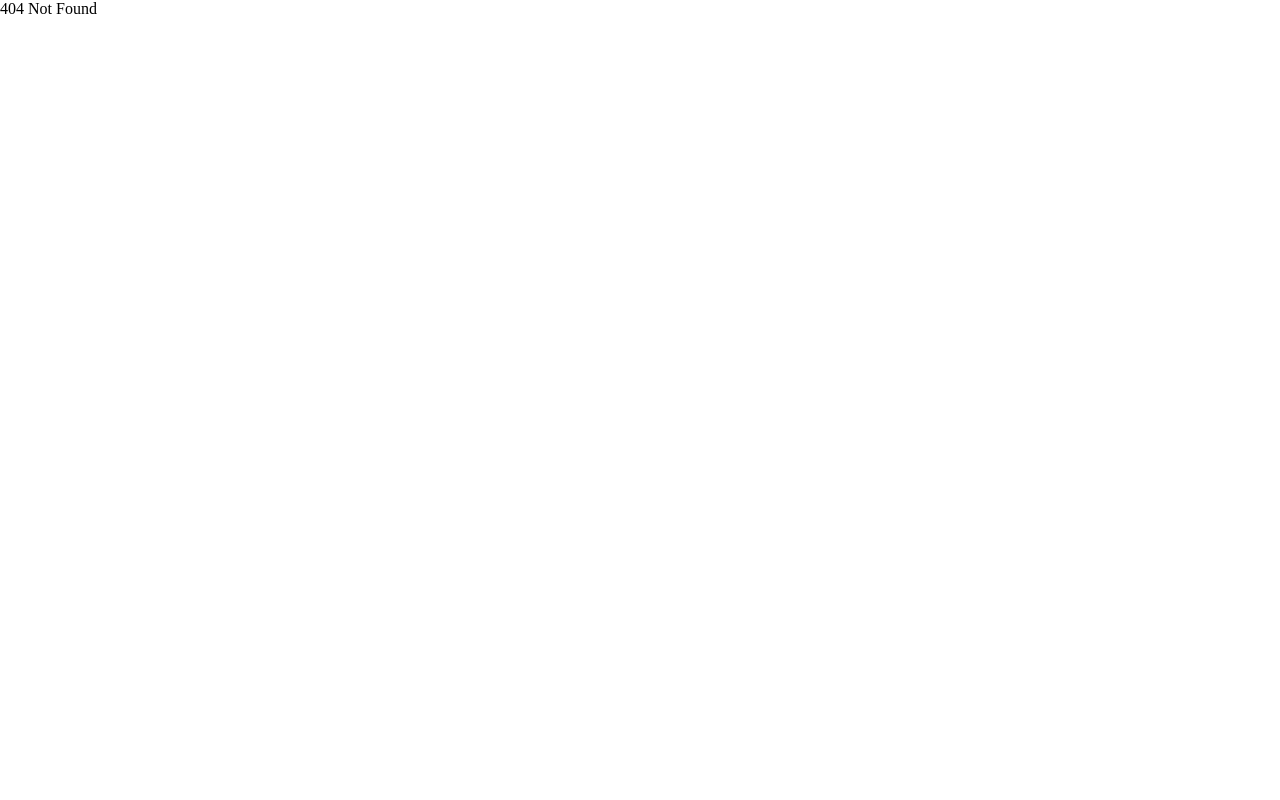
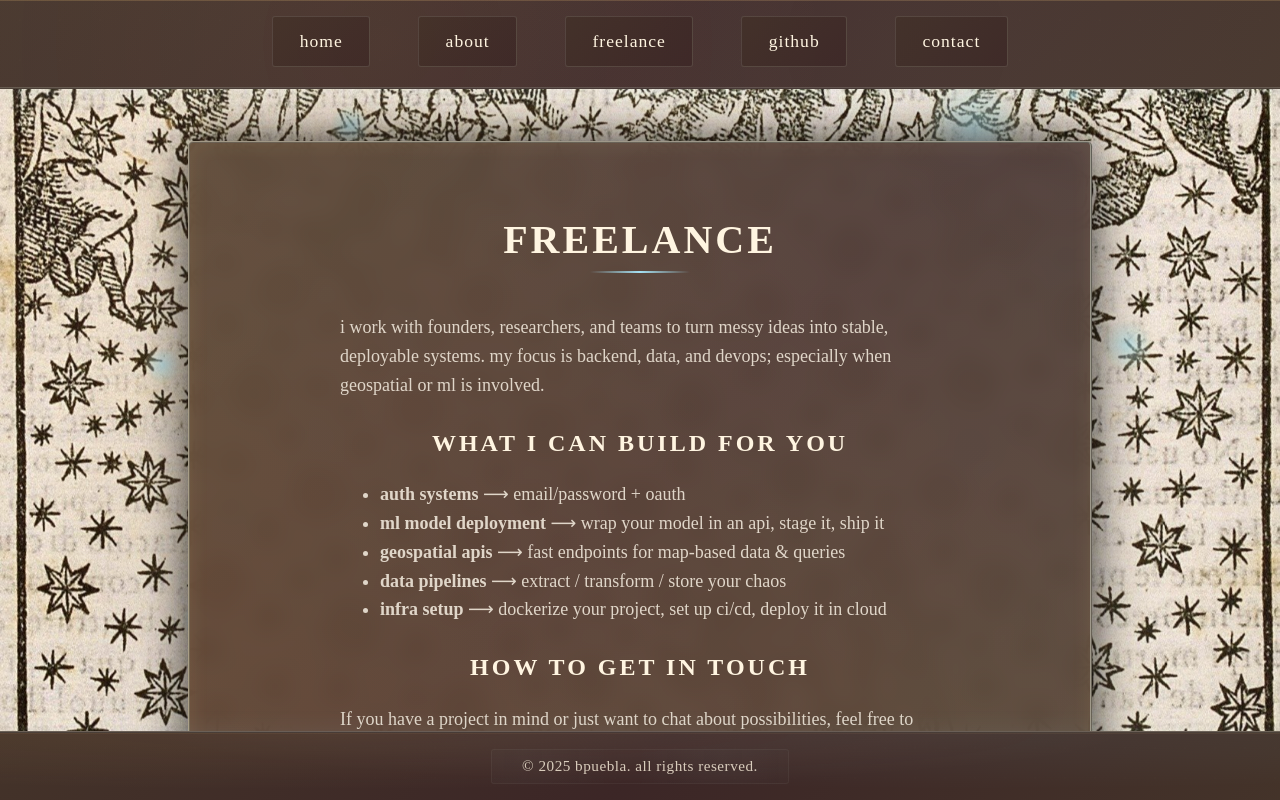
Before and after one commit to bpuebla/blog, a Next.js app: page /freelance in a window 1280 px wide. Before the commit this address had no page. Built offline with nearby package versions, Linux system fonts and the light colour scheme.

Commit message:
freelance page + fixed about page and posts

```diff
--- a/app/components/Layout.tsx
+++ b/app/components/Layout.tsx
@@ -139,7 +139,7 @@ const floatingElements = css`
 export const baseContentSection = css`
   display: flex;
   flex-direction: column;
-  justify-content: space-between;
+  justify-content: start;
   padding: 40px 150px;
   border: 2px ridge rgba(170, 170, 157, 0.8);
   border-radius: 5px;
@@ -198,6 +198,16 @@ export const baseContentSection = css`
         background: linear-gradient(90deg, transparent, #a5e2f5, transparent);
       }
       }
+
+  a {
+    color: #a5e2f5;
+    text-decoration: none;
+    transition: color 0.3s ease;
+
+    &:hover {
+      color: #fff5e1;
+    }
+  }
   /* Inner content styling */
   & > * {
     position: relative;
--- a/app/components/Navbar.tsx
+++ b/app/components/Navbar.tsx
@@ -192,7 +192,7 @@ const Navbar: React.FC = () => {
         {[
           { name: "home", link: "/" },
           { name: "about", link: "/about" },
-          { name: "services", link: "/services" },
+          { name: "freelance", link: "/freelance" },
           { name: "github", link: "https://github.com/bpuebla" },
           { name: "contact", link: "mailto:0bautistapuebla@gmail.com" },
         ].map((item) => (
--- /dev/null
+++ b/pages/freelance.tsx
@@ -0,0 +1,63 @@
+/** @jsxImportSource @emotion/react */
+import React from "react";
+import { css } from '@emotion/react';
+import Layout, { baseContentSection } from "../app/components/Layout";
+
+const freelanceContentSection = css`
+  ${baseContentSection}
+
+  // .freelance-title {
+  //   font-family: 'EB Garamond', serif;
+  //   font-size: 32px;
+  //   color: #fff5e1;
+  //   text-transform: uppercase;
+  //   letter-spacing: 2px;
+  //   margin-bottom: 20px;
+  //   text-shadow: 2px 2px 4px rgba(0, 0, 0, 0.6);
+  // }
+
+  .freelance-content {
+    font-size: 18px;
+    line-height: 1.6;
+    color: #e0d6c9;
+    max-width: 600px;
+    text-align: left;
+  }
+  h3 {
+      font-family: 'EB Garamond', serif;
+      font-size: 1.5rem;
+      color: #fff5e1;
+      text-transform: uppercase;
+      letter-spacing: 3px;
+      margin-bottom: 1rem;
+      text-align: center;
+      position: relative;
+      }
+`;
+
+const FreelancePage: React.FC = () => {
+  return (
+    <Layout title="bpuebla - freelance">
+      <section css={freelanceContentSection}>
+        <h2 className="freelance-title">Freelance</h2>
+        <div className="freelance-content">
+            <p>i work with founders, researchers, and teams to turn messy ideas into stable, deployable systems.
+              my focus is backend, data, and devops; especially when geospatial or ml is involved.</p>
+          <h3 className="freelance-subtitle">What I can build for you</h3>
+          <ul>
+            <li><strong>auth systems </strong>&#10230; email/password + oauth</li>
+            <li><strong>ml model deployment </strong>&#10230; wrap your model in an api, stage it, ship it</li>
+            <li><strong>geospatial apis </strong>&#10230; fast endpoints for map-based data & queries</li>
+            <li><strong>data pipelines </strong>&#10230; extract / transform / store your chaos</li>
+            <li><strong>infra setup </strong>&#10230; dockerize your project, set up ci/cd, deploy it in cloud</li>
+          </ul>
+          <h3 className="freelance-subtitle">How to get in touch</h3>
+          <p>If you have a project in mind or just want to chat about possibilities, feel free to reach out via email at <a href="mailto:0bautistapuebla@gmail.com">0bautistapuebla@gmail.com</a>
+          </p>
+        </div>
+      </section>
+    </Layout>
+  );
+};
+
+export default FreelancePage;
--- a/pages/posts/[id].tsx
+++ b/pages/posts/[id].tsx
@@ -20,6 +20,9 @@ const fadeInUp = keyframes`
 const postContentSection = css`
   ${baseContentSection}
   animation: ${fadeInUp} 0.8s ease-out;
+  display: flex;
+  flex-direction: column;
+  min-height: 80vh; // ensures enough height for bottom alignment
 
   .post-header {
     text-align: center;
@@ -152,6 +155,7 @@ const postContentSection = css`
     transition: all 0.3s ease;
     font-family: 'EB Garamond', serif;
     font-size: 1.1rem;
+    margin-top: auto; // pushes to bottom
 
     &:hover {
       background: rgba(255, 204, 128, 0.2);
```
Also changed, not shown: pages/about.tsx (+6 -11 lines), pages/services.tsx (deleted, +0 -41 lines).
